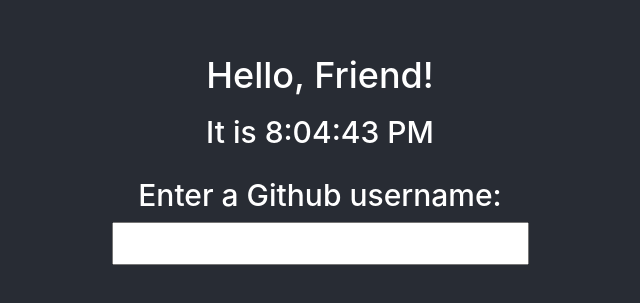
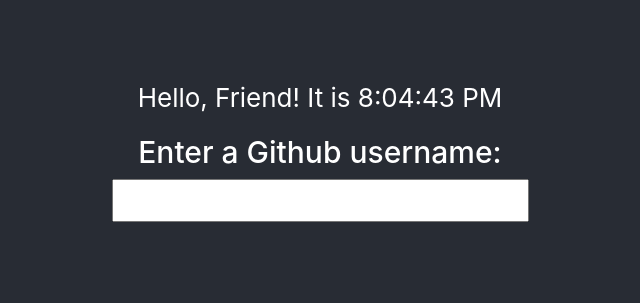
Before and after one commit to kkterai/learn-react-hooks, a React (Create React App) app in the folder class-implementation/: page / in a window 1280 px wide. Shown: the part 221-524 px from the top of the page, without its empty margins (320-960 px from the left). Built offline with nearby package versions, Linux system fonts and the light colour scheme.

Commit message:
Import Clock.css styles

```diff
--- a/class-implementation/src/Clock.js
+++ b/class-implementation/src/Clock.js
@@ -1,4 +1,5 @@
 import React from 'react'
+import './Clock.css';
 
 class Clock extends React.Component {
     constructor(props) {
@@ -25,10 +26,9 @@
 
     render() {
       return (
-        <div className="clock">
-          <h1>Hello, Friend!</h1>
-          <h2>It is {this.state.date.toLocaleTimeString()}</h2>
-        </div>
+        <ul className="clock">
+          <li>Hello, Friend!  It is {this.state.date.toLocaleTimeString()}</li>
+        </ul>
       );
     }
   }
```
Also changed, not shown: 1 other file (tests, documents, lock files or other folders).
